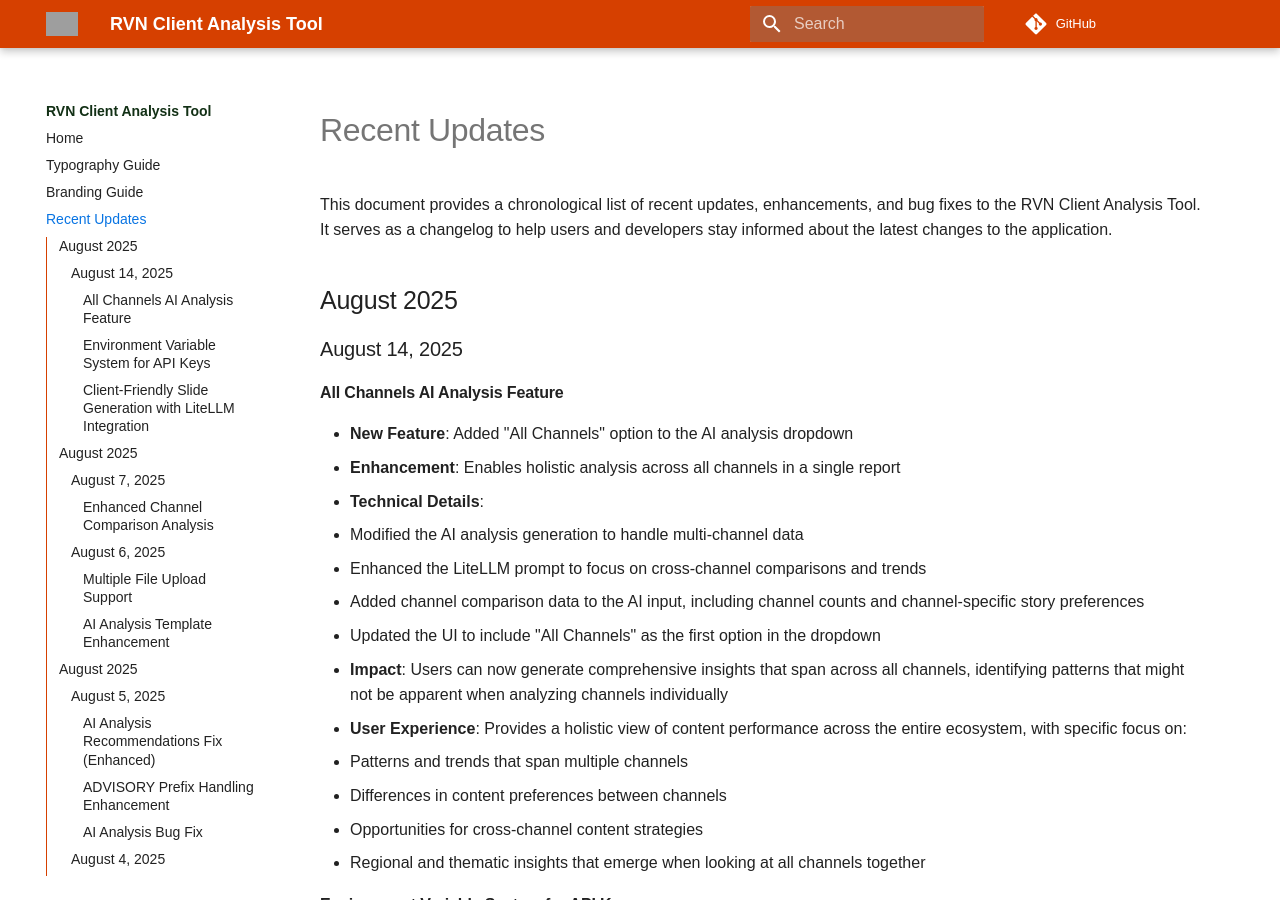
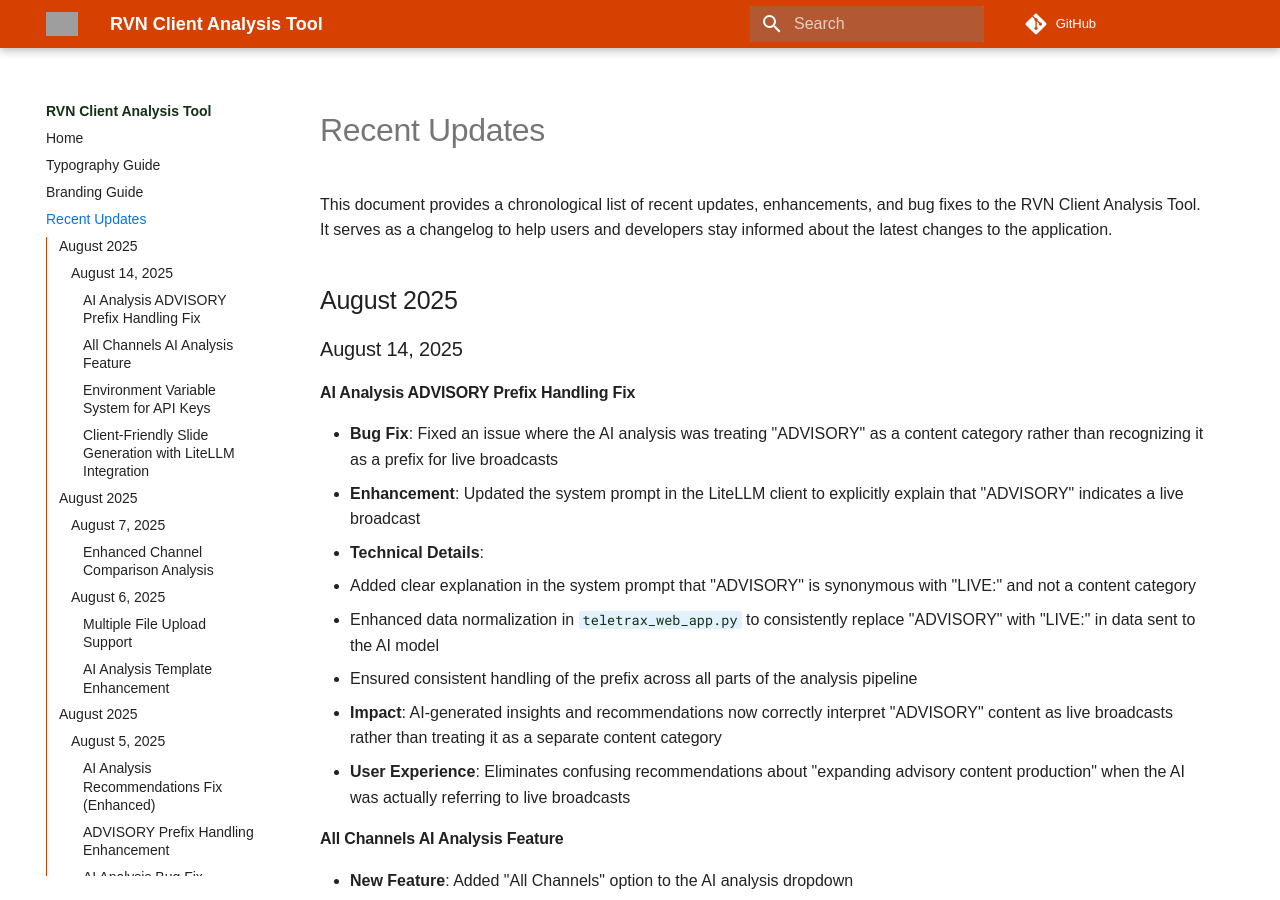
Before and after one commit to cinveen/RVN-Client-Analysis-Tool, an MkDocs documentation site: the page built from docs/recent_updates.md, in a window 1280 px wide and 900 px high. Built offline with MkDocs 1.6.1 and Material for MkDocs 9.7.7, drawn with Linux system fonts in a browser that asks for light colours; some web fonts are replaced; comment, search, counter and statistics services are not loaded; grey boxes are pictures that could not be loaded.

Commit message:
Fix ADVISORY prefix handling in AI analysis to correctly identify it as a live broadcast indicator rather than a content category

```diff
--- a/docs/recent_updates.md
+++ b/docs/recent_updates.md
@@ -5,6 +5,18 @@
 ## August 2025
 
 ### August 14, 2025
+
+#### AI Analysis ADVISORY Prefix Handling Fix
+
+- **Bug Fix**: Fixed an issue where the AI analysis was treating "ADVISORY" as a content category rather than recognizing it as a prefix for live broadcasts
+- **Enhancement**: Updated the system prompt in the LiteLLM client to explicitly explain that "ADVISORY" indicates a live broadcast
+- **Technical Details**:
+  - Added clear explanation in the system prompt that "ADVISORY" is synonymous with "LIVE:" and not a content category
+  - Enhanced data normalization in `teletrax_web_app.py` to consistently replace "ADVISORY" with "LIVE:" in data sent to the AI model
+  - Ensured consistent handling of the prefix across all parts of the analysis pipeline
+- **Impact**: AI-generated insights and recommendations now correctly interpret "ADVISORY" content as live broadcasts rather than treating it as a separate content category
+- **User Experience**: Eliminates confusing recommendations about "expanding advisory content production" when the AI was actually referring to live broadcasts
+
 
 #### All Channels AI Analysis Feature
 
--- a/litellm_client.py
+++ b/litellm_client.py
@@ -115,6 +115,9 @@
    • Reports who used the video, when, where, and how often.
    • Captures key metadata, such as airtime, program context, and geographic distribution.
    • Provides insights into client engagement, content performance, and potential underutilization.
+
+Important Reuters Content Terminology:
+• "ADVISORY" prefix: When you see "ADVISORY" at the beginning of a slug line or headline, this indicates a LIVE broadcast. It is NOT a content category or type. In the data processing, "ADVISORY" is replaced with "LIVE:" for clarity. For example, "ADVISORY USA-ELECTION/" and "LIVE: USA-ELECTION/" refer to the same content - a live broadcast of election coverage. Do not treat "ADVISORY" content as a separate category in your analysis or recommendations.
 
 Why Reuters Uses Teletrax:
 • Client Engagement: Understand how broadcast and digital partners are using Reuters content.
```
Also changed, not shown: teletrax_web_app.py (+22 -0 lines).
